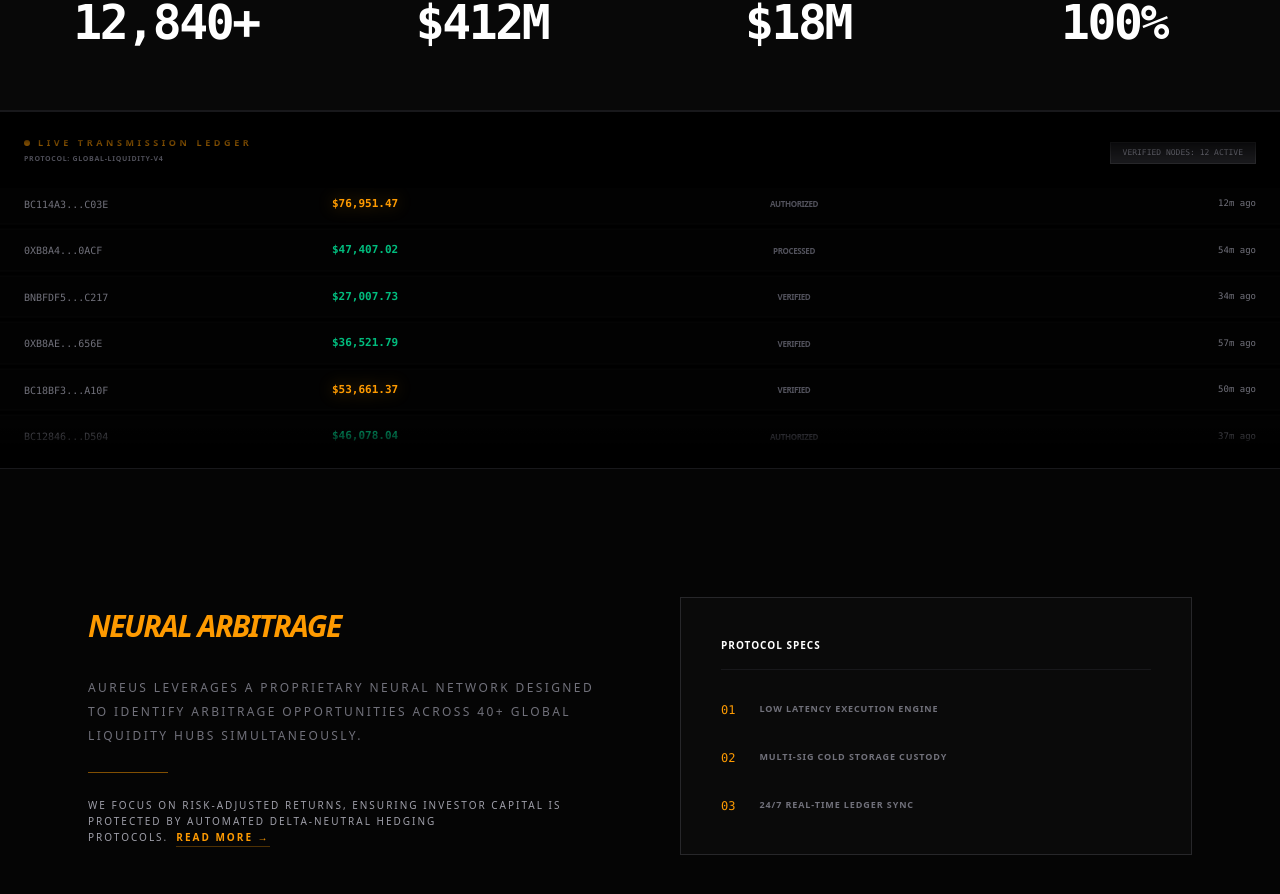
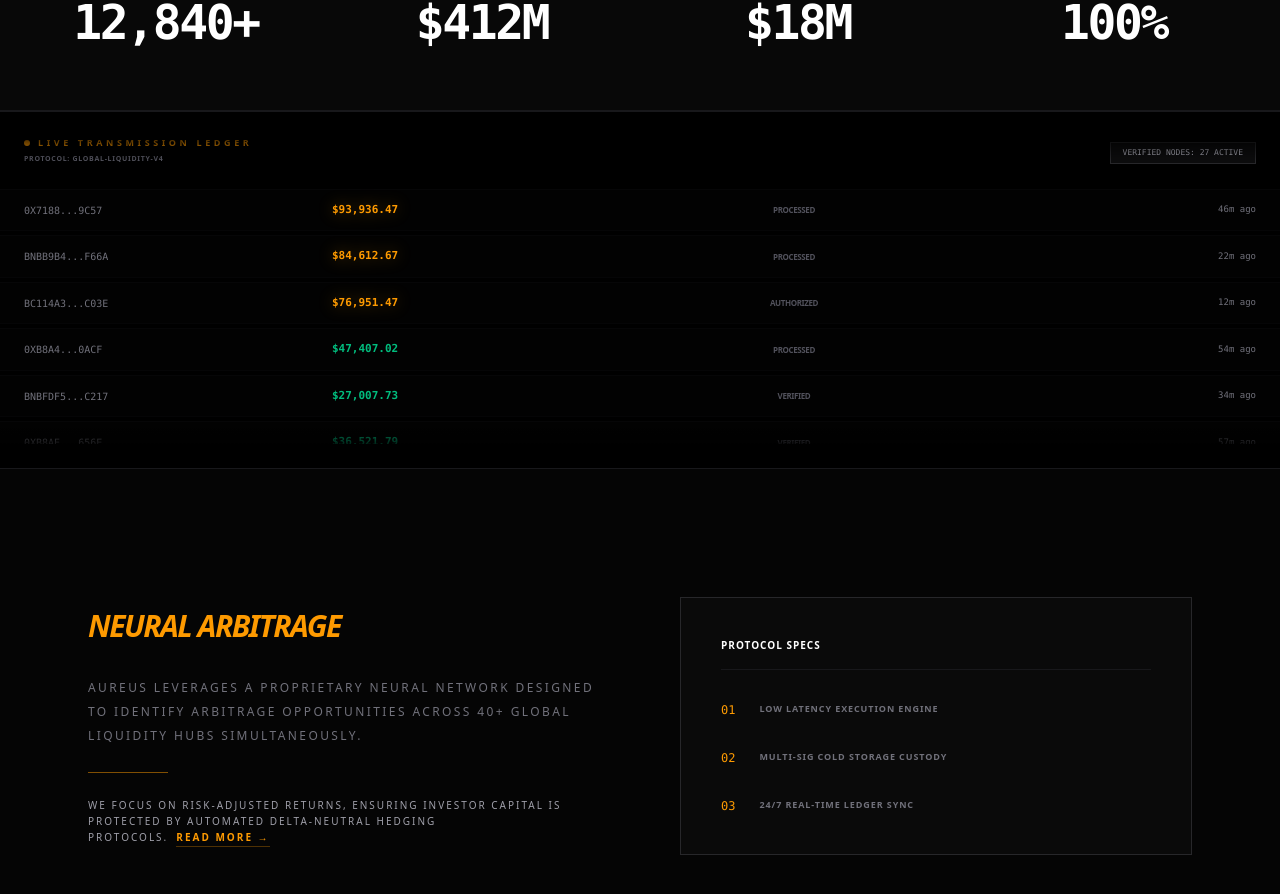
Before and after one commit to cboi019/Project-Aureus, a React (Vite) app in the folder client/: page / in a window 1280 px wide. Shown: the part 864-1758 px from the top of the page. Built offline with nearby package versions, Linux system fonts and the light colour scheme.

Commit message:
feat: Updated Live Activity Scroll Speed

```diff
--- a/client/src/pages/Home.jsx
+++ b/client/src/pages/Home.jsx
@@ -10,7 +10,7 @@ const generateFakePayouts = (count) => {
   return Array.from({ length: count }).map((_, i) => {
     const address = `${prefixes[Math.floor(Math.random() * prefixes.length)]}${Math.random().toString(16).slice(2, 6)}...${Math.random().toString(16).slice(2, 6)}`;
 
-    // Range updated: $450 to $100,000
+    // Range: $450 to $100,000
     const rawAmount = Math.random() * (100000 - 450) + 450;
     const amountStr = rawAmount.toLocaleString(undefined, { minimumFractionDigits: 2, maximumFractionDigits: 2 });
 
@@ -19,7 +19,7 @@ const generateFakePayouts = (count) => {
       id: i,
       address: address.toUpperCase(),
       amount: `$${amountStr}`,
-      isHighValue: rawAmount > 50000, // Highlight payouts over 50k
+      isHighValue: rawAmount > 50000,
       status: statuses[Math.floor(Math.random() * statuses.length)],
       time: `${time}m ago`
     };
@@ -28,11 +28,20 @@ const generateFakePayouts = (count) => {
 
 const LivePayoutLedger = () => {
   const payouts = useMemo(() => generateFakePayouts(50), []);
-  const displayPayouts = [...payouts, ...payouts]; // For infinite scroll
+  const displayPayouts = [...payouts, ...payouts];
+  const [activeNodes, setActiveNodes] = useState(12);
+
+  useEffect(() => {
+    // Logic to change node count every 24 hours based on date
+    const today = new Date();
+    const dayOfYear = Math.floor((today - new Date(today.getFullYear(), 0, 0)) / 1000 / 60 / 60 / 24);
+    // Generates a consistent number between 24 and 32 for the entire day
+    const dailyNodes = 24 + (dayOfYear % 9);
+    setActiveNodes(dailyNodes);
+  }, []);
 
   return (
     <div className="bg-black border-y border-zinc-900 overflow-hidden py-6 relative">
-      {/* Visual Depth Overlays */}
       <div className="absolute top-0 left-0 w-full h-12 bg-gradient-to-b from-black via-black/80 to-transparent z-10"></div>
       <div className="absolute bottom-0 left-0 w-full h-12 bg-gradient-to-t from-black via-black/80 to-transparent z-10"></div>
 
@@ -44,14 +53,16 @@ const LivePayoutLedger = () => {
           </h3>
           <p className="text-[7px] text-zinc-600 uppercase tracking-widest font-bold">Protocol: Global-Liquidity-V4</p>
         </div>
-        <span className="text-[8px] text-zinc-500 font-mono uppercase bg-zinc-900 px-3 py-1 border border-zinc-800">Verified Nodes: 12 Active</span>
+        <span className="text-[8px] text-zinc-400 font-mono uppercase bg-zinc-900/50 px-3 py-1 border border-zinc-800">
+          Verified Nodes: {activeNodes} Active
+        </span>
       </div>
 
       <div className="h-64 overflow-hidden relative">
         <motion.div
           animate={{ y: [0, -2800] }}
           transition={{
-            duration: 70,
+            duration: 120, // Increased duration for slower, smoother scroll
             repeat: Infinity,
             ease: "linear"
           }}
@@ -150,7 +161,6 @@ export default function Home() {
         </div>
       </section>
 
-      {/* --- LIVE PAYOUT LEDGER SECTION --- */}
       <LivePayoutLedger />
 
       <motion.section
```
